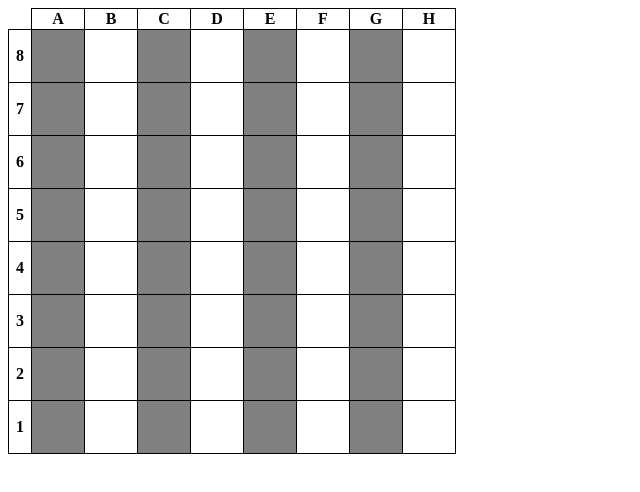
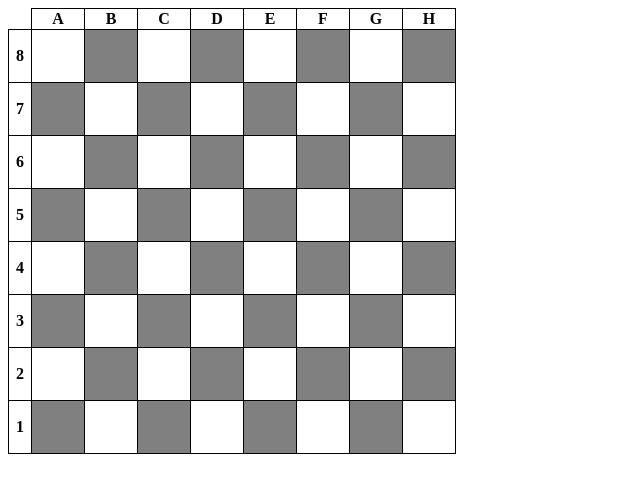
Before and after one commit to Mateusz-Muzyka/PSI-i-TSI, a plain HTML site: page psi/index.html in a window 1280 px wide. Shown: the whole page, without its empty margins (0-640 px from the left). Drawn offline with Linux system fonts and the light colour scheme.

Commit message:
Add files via upload

```diff
--- a/psi/css.css
+++ b/psi/css.css
@@ -8,6 +8,11 @@ th:first-child{width:20px}
 
 tr:first-child > th:first-child{border-top:none; border-left:none}
 
-		td:nth-child(even){
+	tr:nth-child(odd) > td:nth-child(even){
 		background: grey
 				}
+	tr:nth-child(even) > td:nth-child(odd){
+		background: grey
+				}
+
+td:hover{outline:3px solid red}
```
